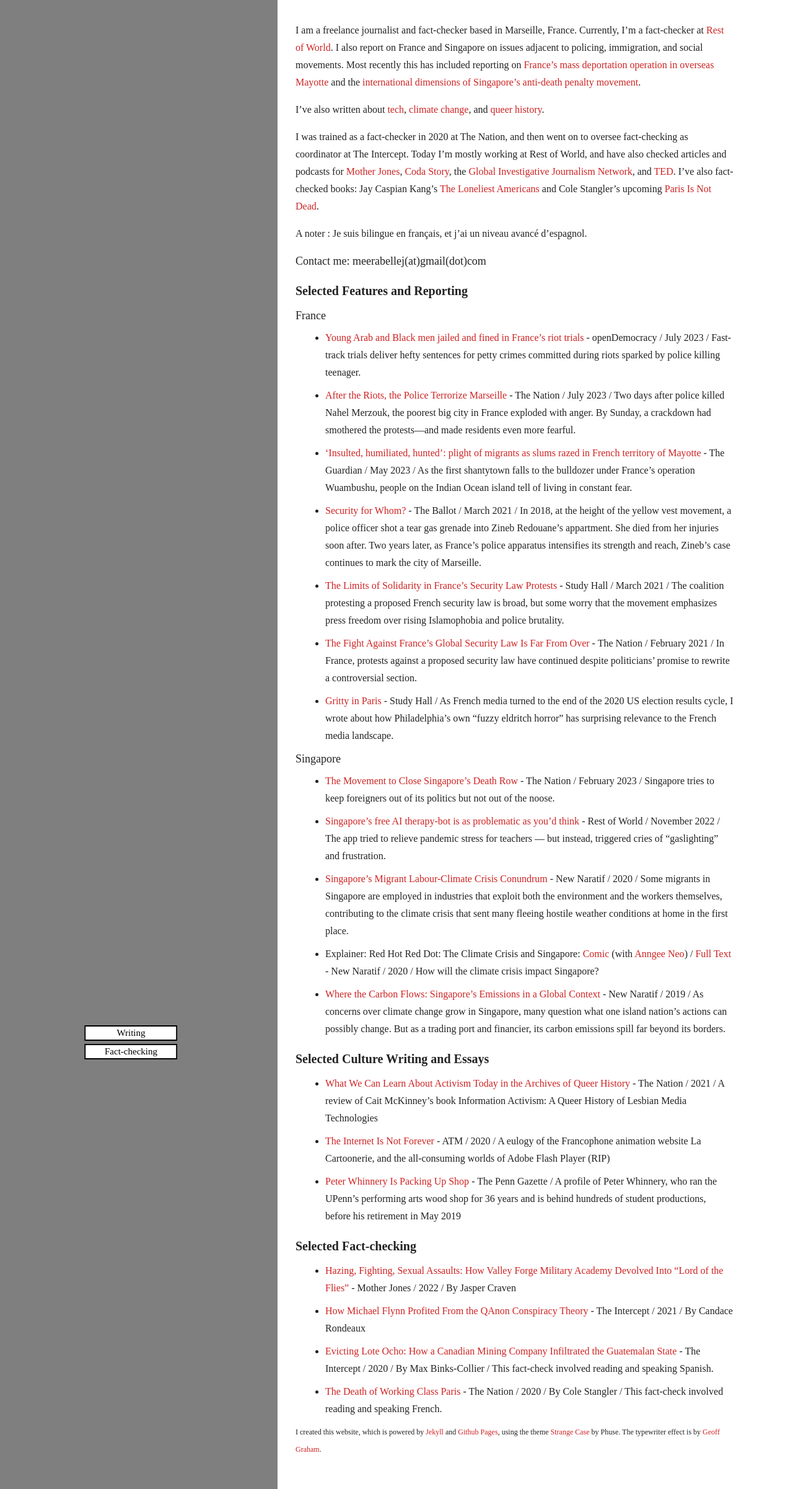
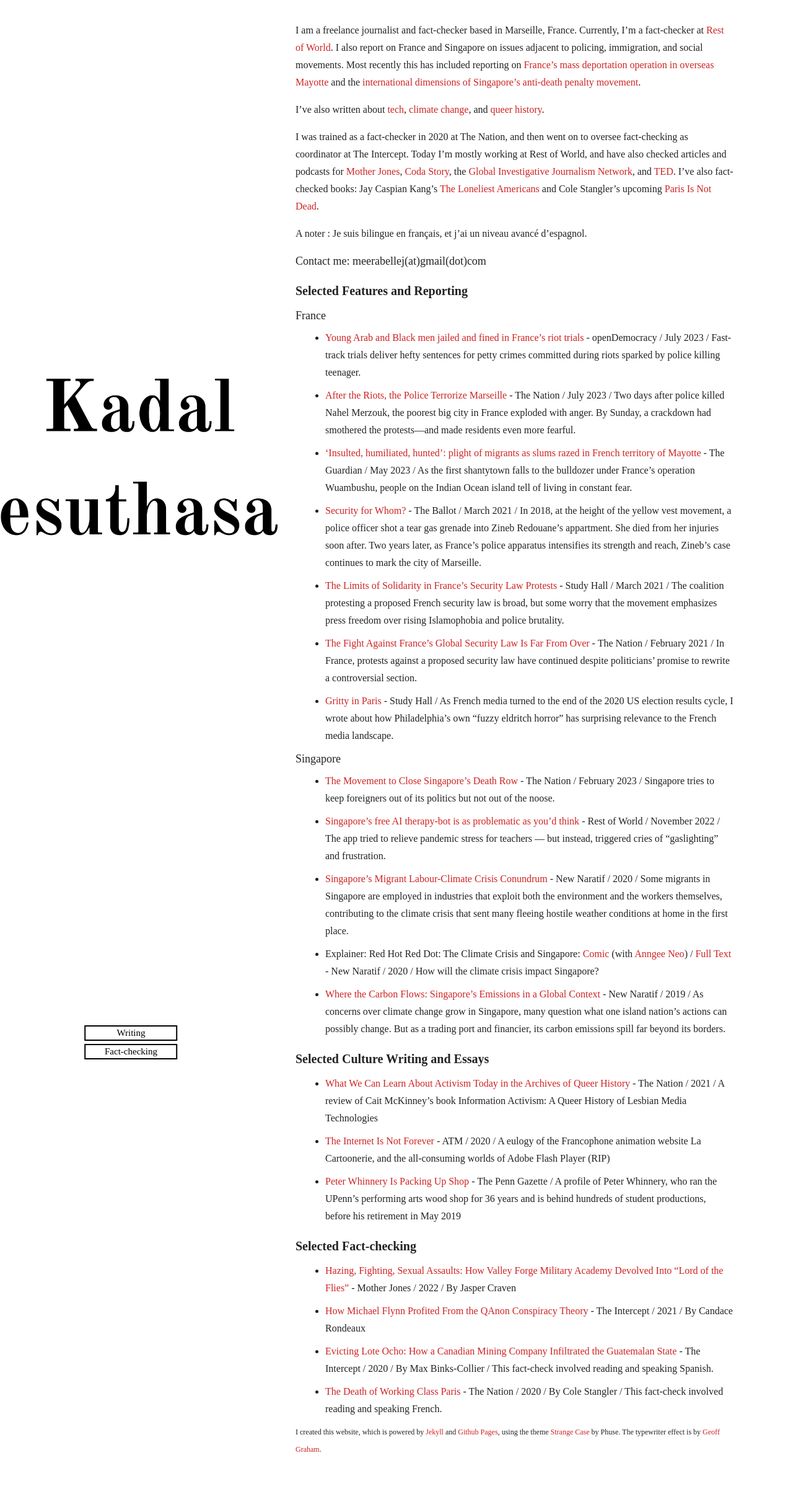
Before and after one commit to meerabellejesuthasan/meerabellejesuthasan.github.io, a Jekyll site: the page built from index.md, in a window 1280 px wide. Shown: the whole page at 62% size. Built offline with Jekyll 4.4.1, drawn with Linux system fonts in a browser that asks for light colours; nearby versions of some CDN libraries; some web fonts are replaced; Markdown is read by kramdown in place of the engine named in the settings.

Commit message:
Update header

```diff
--- a/_config.yml
+++ b/_config.yml
@@ -1,7 +1,7 @@
 # Site settings
 title: 'Kadal Jesuthasan' # Your Title
 tagline: 'journalist and fact-checker' # A brief tagline for your site
-sidebar_image: /images/kadal jesuthasan.png
+sidebar_image: /images/header-kadal.jpg
 
 # Build settings
 markdown: redcarpet
```
